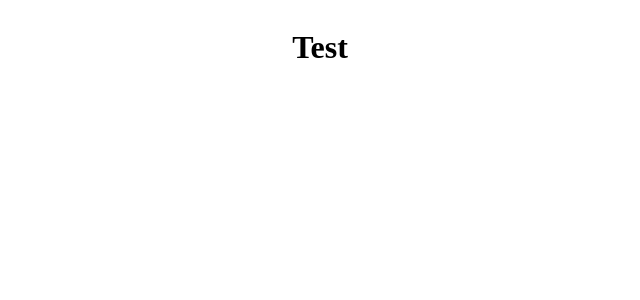
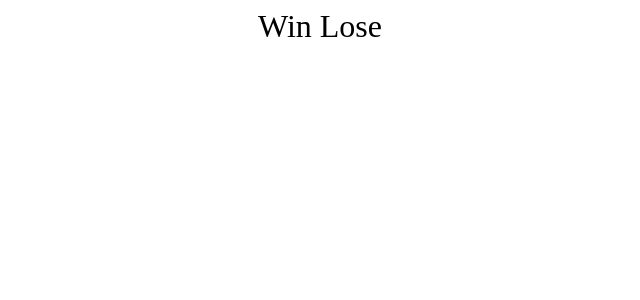
Before and after one commit to slavpisarov/Hangman, a React (Vite) app: page / in a window 1280 px wide. Shown: the top 300 px of the page, without its empty margins (320-960 px from the left). Built offline with nearby package versions, Linux system fonts and the light colour scheme; the HTML template or start-up script is replaced by a standard one.

Commit message:
Add custom components

```diff
--- a/src/App.tsx
+++ b/src/App.tsx
@@ -1,5 +1,8 @@
 import { useState } from "react"
 import words from "./wordList.json"
+import { HangmanDrawing } from "./HangmanDrawing "
+import { HangmanWord } from "./HangmanWord"
+import { Keyboard } from "./Keyboard"
 
 function App() {
 
@@ -18,7 +21,12 @@ function App() {
         margin: "0 auto",
         alignItems: "center"
       }}>
-      <h1>Test</h1>
+
+      <div style={{fontSize: "2rem"}}> Win Lose</div>
+
+      <HangmanDrawing />
+      <HangmanWord />
+      <Keyboard />
     </div>
   )
 }
--- /dev/null
+++ b/src/HangmanDrawing .tsx
@@ -0,0 +1,5 @@
+export function HangmanDrawing() {
+    return <div>
+
+    </div>
+}
--- /dev/null
+++ b/src/HangmanWord.tsx
@@ -0,0 +1,5 @@
+export function HangmanWord() {
+    return <div>
+
+    </div>
+}
--- /dev/null
+++ b/src/Keyboard.tsx
@@ -0,0 +1,5 @@
+export function Keyboard() {
+    return <div>
+
+    </div>
+}
```
